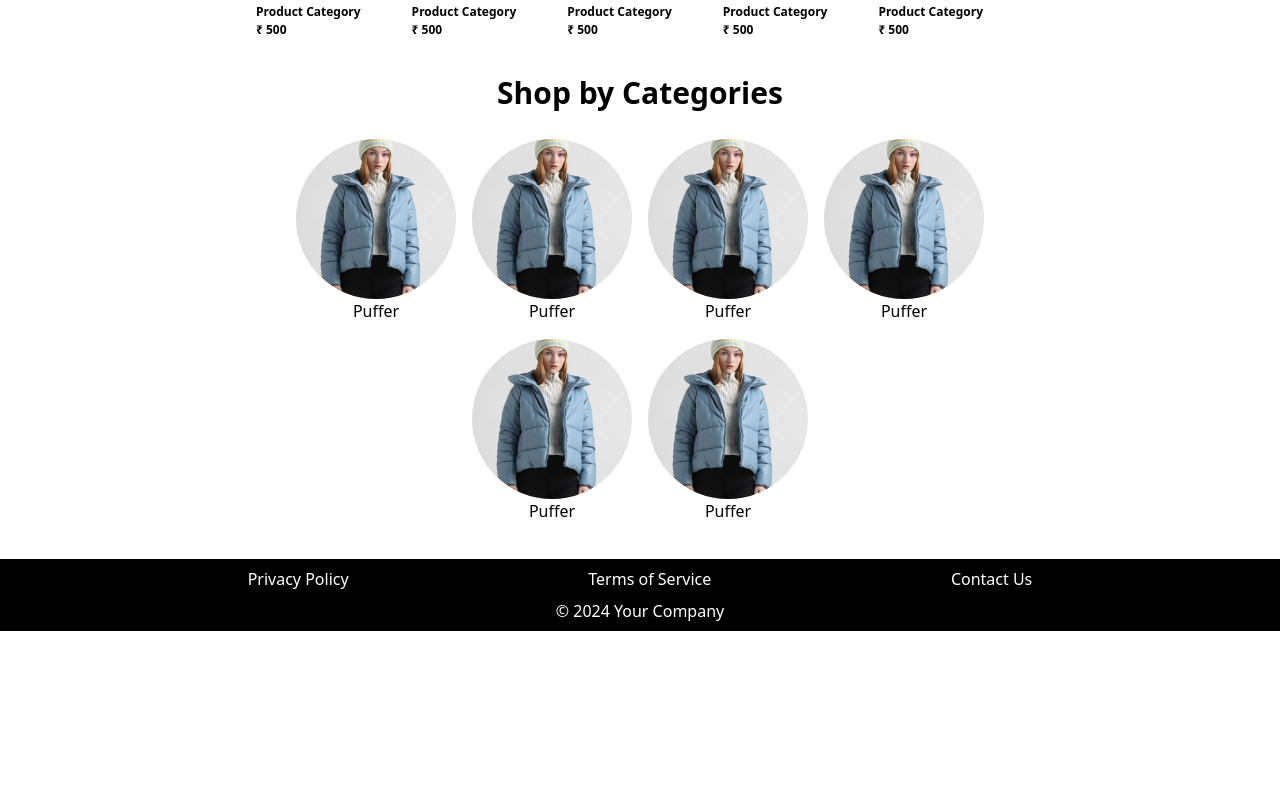
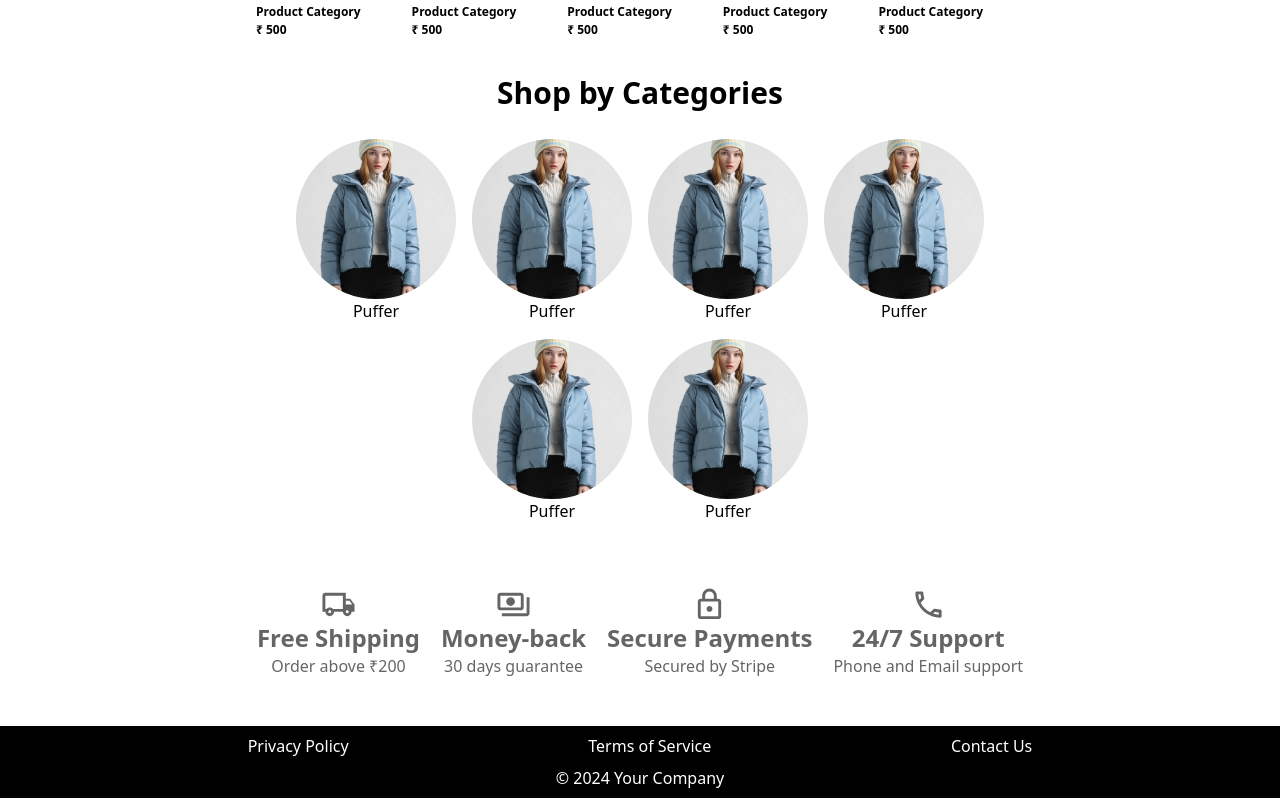
Before and after one commit to shubhamtade/NinjaKart, a React (Vite) app: page / in a window 1280 px wide. Shown: the part 1057-1855 px from the top of the page. Before the commit the page ends 1688 px from the top, so only its background shows below. Built offline with nearby package versions, Linux system fonts and the light colour scheme.

Commit message:
Feature Section Done

```diff
--- a/src/components/Home/FeatureSection.jsx
+++ b/src/components/Home/FeatureSection.jsx
@@ -1,7 +1,34 @@
 import React from "react";
+import LocalShippingOutlinedIcon from "@mui/icons-material/LocalShippingOutlined";
+import PaymentsOutlinedIcon from "@mui/icons-material/PaymentsOutlined";
+import LockOutlinedIcon from "@mui/icons-material/LockOutlined";
+import CallOutlinedIcon from "@mui/icons-material/CallOutlined";
 
 const FeatureSection = () => {
-  return <div>FeatureSection</div>;
+  return (
+    <div className="my-6 md:my-12 mx-[10%] text-center flex flex-wrap justify-evenly gap-5 opacity-60">
+      <div>
+        <LocalShippingOutlinedIcon fontSize="large" />
+        <h2 className="text-2xl font-bold">Free Shipping</h2>
+        <p>Order above ₹200</p>
+      </div>
+      <div>
+        <PaymentsOutlinedIcon fontSize="large" />
+        <h2 className="text-2xl font-bold">Money-back</h2>
+        <p>30 days guarantee</p>
+      </div>
+      <div>
+        <LockOutlinedIcon fontSize="large" />
+        <h2 className="text-2xl font-bold">Secure Payments</h2>
+        <p>Secured by Stripe</p>
+      </div>
+      <div>
+        <CallOutlinedIcon fontSize="large" />
+        <h2 className="text-2xl font-bold">24/7 Support</h2>
+        <p>Phone and Email support</p>
+      </div>
+    </div>
+  );
 };
 
 export default FeatureSection;
--- a/src/pages/Home.jsx
+++ b/src/pages/Home.jsx
@@ -3,6 +3,7 @@ import Hero from "../components/Home/Hero";
 import TrendingBrand from "../components/Home/TrendingBrand";
 import JustInSection from "../components/Home/JustInSection";
 import CategoriesSection from "../components/Home/CategoriesSection";
+import FeatureSection from "../components/Home/FeatureSection";
 
 const Home = () => {
   return (
@@ -12,6 +13,7 @@ const Home = () => {
         <TrendingBrand />
         <JustInSection />
         <CategoriesSection />
+        <FeatureSection />
       </div>
     </div>
   );
```
